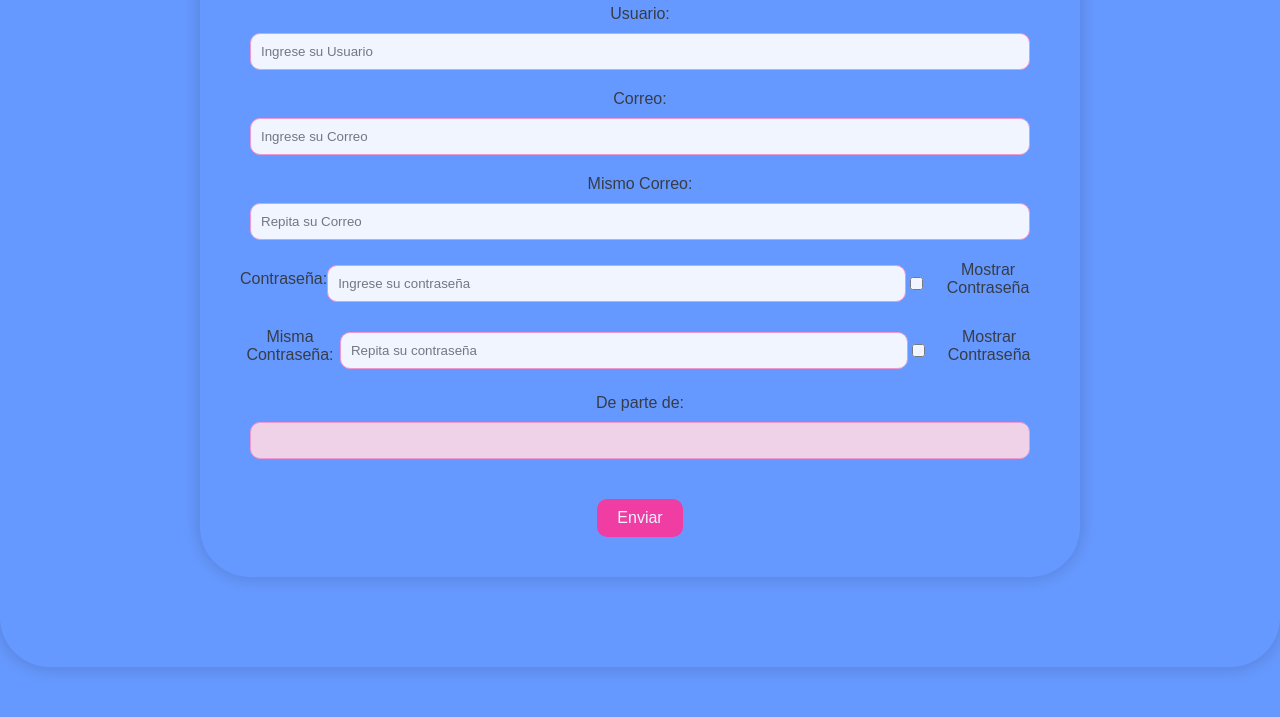
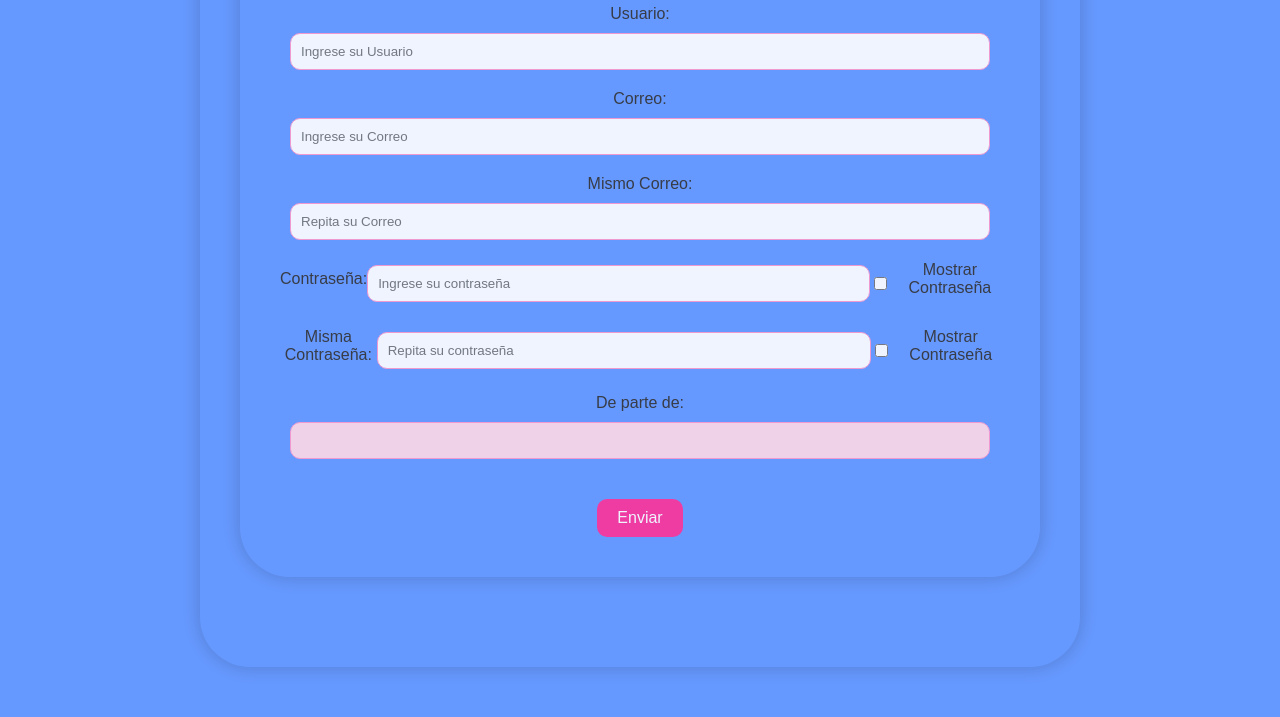
Before and after one commit to cifradorcesar/cifradorcesar.github.io, a plain HTML site: page index.html in a window 1280 px wide. Shown: the part 253-970 px from the top of the page. Drawn offline with Linux system fonts and the light colour scheme.

Commit message:
Update index.html

```diff
--- a/index.html
+++ b/index.html
@@ -129,10 +129,10 @@
     </style>
 </head>
 <body>
-<div class="containerimage">
 
 <div class="container">
-   <class="containerimage">
+   <div class="containerimage">
+
     <h1>Brownies</h1>
 
     <div class="form-group">
```
